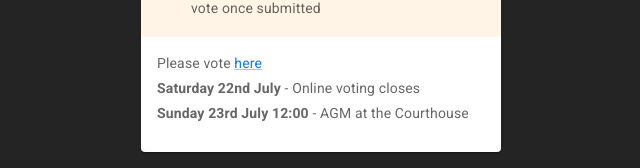
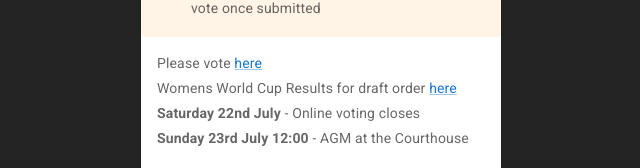
Before and after one commit to alistairwilliamtaylor/fantasy-dashboard, a React (Vite) app: page / in a window 1280 px wide. Shown: the part 233-401 px from the top of the page, without its empty margins (319-959 px from the left). Built offline with nearby package versions, Linux system fonts and the light colour scheme.

Commit message:
Update CurrentInfo.jsx
add world cup results spreadsheet

```diff
--- a/src/CurrentInfo.jsx
+++ b/src/CurrentInfo.jsx
@@ -29,6 +29,10 @@ const CurrentInfo = () => (
           <Link href="https://forms.gle/bgPrVfdh8EXiFNnXA">here</Link>
         </Typography>
         <Typography gutterBottom variant="body2" color="text.secondary">
+          Womens World Cup Results for draft order {" "}
+          <Link href="https://docs.google.com/spreadsheets/d/17PiF7QvpEOw8xaTWCN4GYLJM0-AB4Lx5qrbcmLySZUE/edit?usp=drive_web&ouid=116300514392742136833">here</Link>
+        </Typography>
+        <Typography gutterBottom variant="body2" color="text.secondary">
           <strong>Saturday 22nd July</strong> - Online voting closes
         </Typography>
         <Typography gutterBottom variant="body2" color="text.secondary">
```
